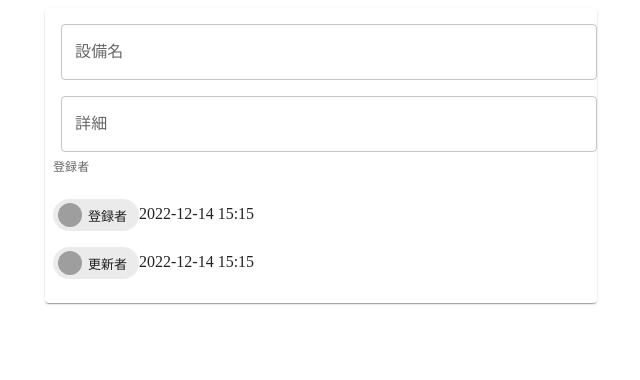
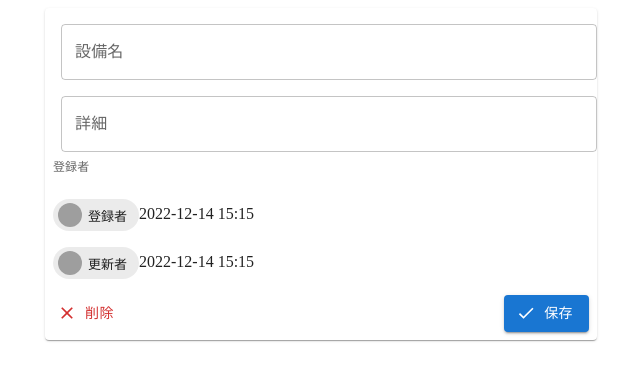
Before and after one commit to canopus-m-satoshi/react-typescript-app, a React app: page / in a window 1280 px wide. Shown: the top 380 px of the page, without its empty margins (319-959 px from the left). Built offline with nearby package versions, Linux system fonts and the light colour scheme; grey boxes are pictures that could not be loaded.

Commit message:
Markeuped Buttons

```diff
--- a/src/components/Facility.tsx
+++ b/src/components/Facility.tsx
@@ -1,10 +1,15 @@
+import CheckIcon from '@mui/icons-material/Check';
+import ClearIcon from '@mui/icons-material/Clear';
 import {
   Avatar,
+  Button,
   Chip,
   Container,
+  Grid,
   InputLabel,
   Paper,
   TextField,
+  Typography,
 } from '@mui/material';
 import { styled } from '@mui/material/styles';
 import dayjs from 'dayjs';
@@ -18,6 +23,18 @@ const RootContainer = styled(Container)(({ theme }) => ({
 
 const PpaperForm = styled(Paper)(({ theme }) => ({
   padding: theme.spacing(1),
+}));
+
+const CancelButton = styled(Button)(({ theme }) => ({
+  color: theme.palette.error.main,
+}));
+
+const SaveButton = styled(Button)(() => ({
+  textAlign: 'right',
+}));
+
+const AlignRight = styled(Typography)(() => ({
+  textAlign: 'right',
 }));
 
 const Facility: React.FC = () => {
@@ -45,6 +62,23 @@ const Facility: React.FC = () => {
           />
           {dayjs(new Date()).format('YYYY-MM-DD HH:mm')}
         </p>
+
+        <Grid container>
+          <Grid item xs={6}>
+            <CancelButton startIcon={<ClearIcon />}>削除</CancelButton>
+          </Grid>
+          <Grid item xs={6}>
+            <AlignRight>
+              <SaveButton
+                variant="contained"
+                color="primary"
+                startIcon={<CheckIcon />}
+              >
+                保存
+              </SaveButton>
+            </AlignRight>
+          </Grid>
+        </Grid>
       </PpaperForm>
     </RootContainer>
   );
```
